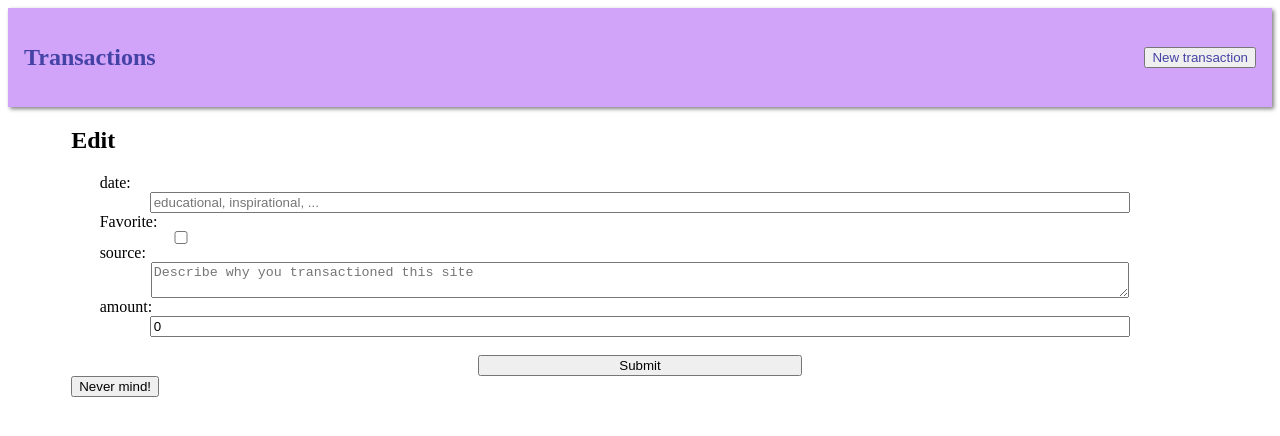
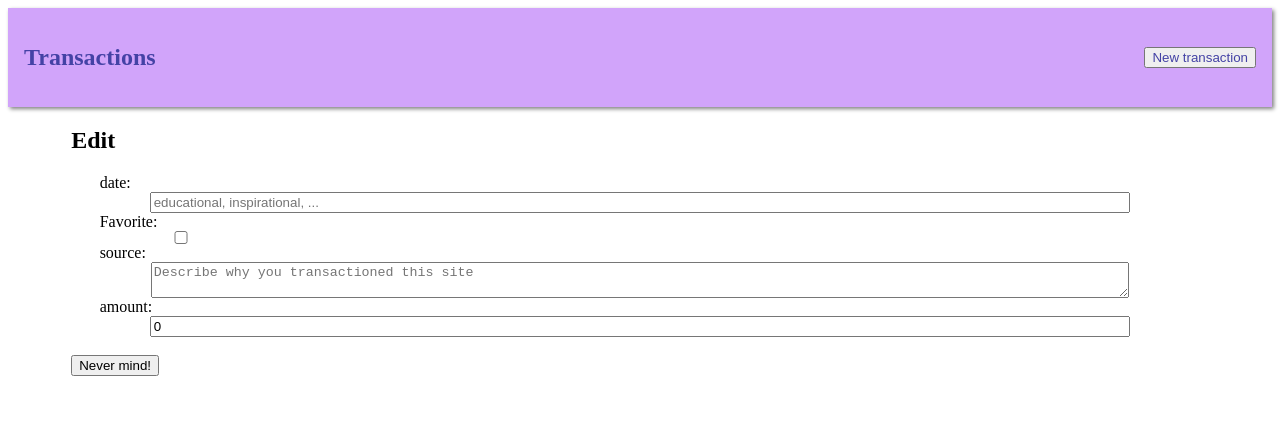
Before and after one commit to hulkaroyJouraboeva/budgeting-app-frontend, a React (Create React App) app: page /transactions/1/edit in a window 1280 px wide. Shown: the top 436 px of the page. Built offline with nearby package versions, Linux system fonts and the light colour scheme; no server answers; the HTML template or start-up script is replaced by a standard one.

Commit message:
fixing errors for deployment

```diff
--- a/src/Components/Transaction.js
+++ b/src/Components/Transaction.js
@@ -1,5 +1,4 @@
 import axios from "axios";
-import { useState, useEffect } from "react";
 import { Link, useNavigate } from "react-router-dom";
 
 export default function Transaction({ transaction, index }) {
--- a/src/Components/TransactionEditForm.js
+++ b/src/Components/TransactionEditForm.js
@@ -8,9 +8,9 @@ export default function TransactionEditForm() {
   const navigate = useNavigate();
 
   const [transaction, setTransaction] = useState({
-    date: null,
+    date: '',
     amount: 0,
-    source: "",
+    source: '',
     isFavorite: false,
   });
 
@@ -71,9 +71,9 @@ export default function TransactionEditForm() {
           onChange={handleTextChange}
         />
         <br />
+        {/* <input type="submit" /> */}
+      </form>
 
-        <input type="submit" />
-      </form>
       <Link to={`/transactions/${index}`}>
         <button>Never mind!</button>
       </Link>
```
